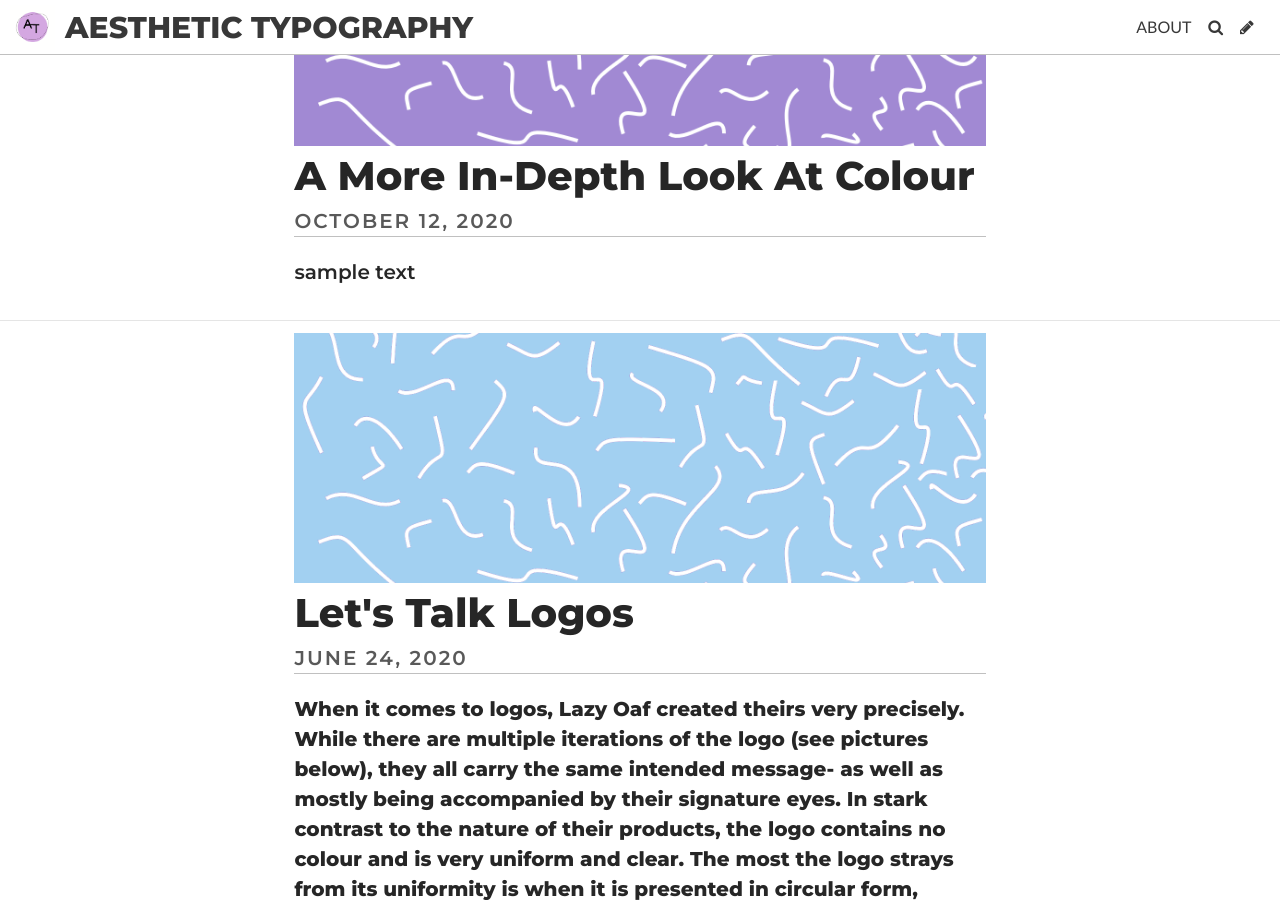
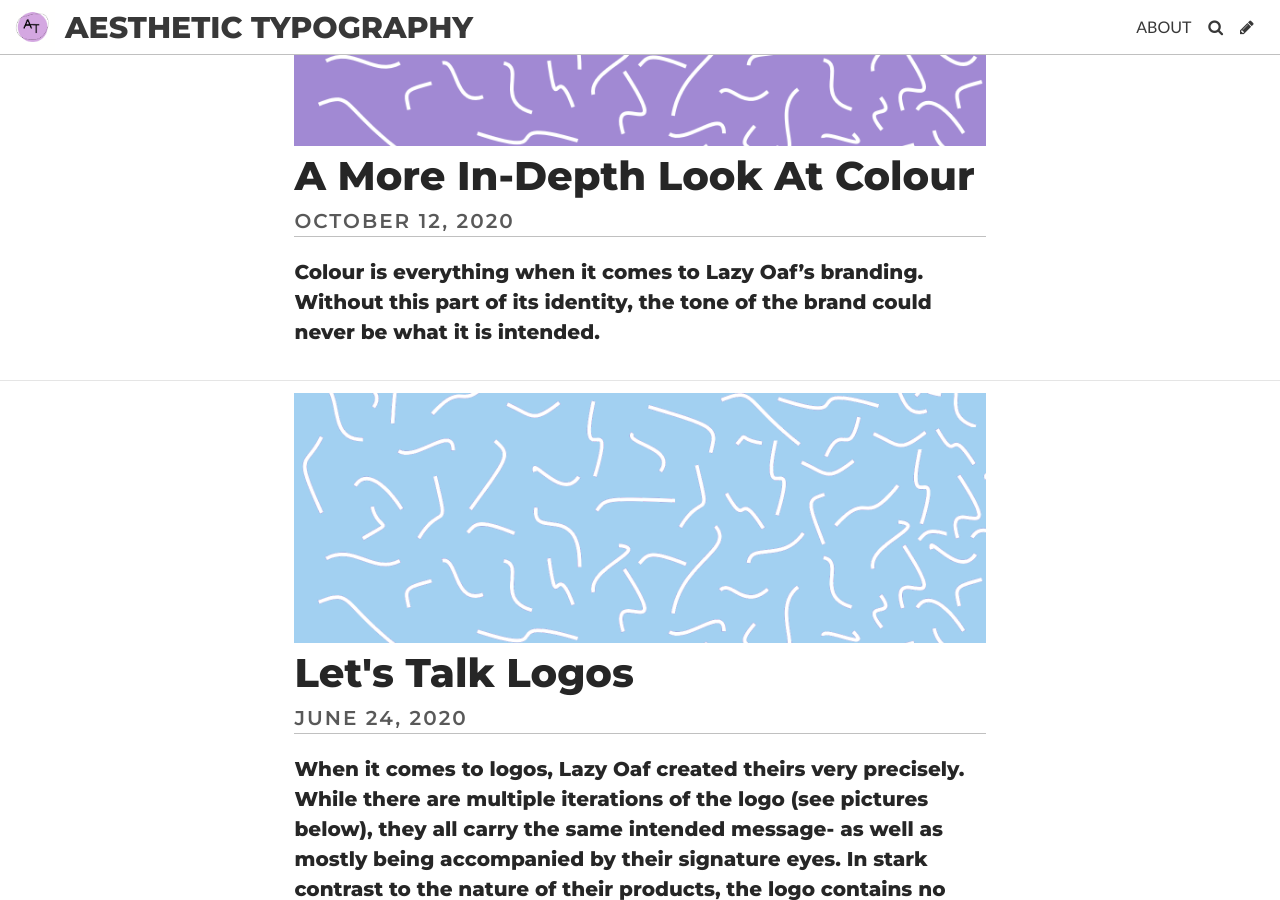
Before and after one commit to annabelle-coleman/typographydesign, a Jekyll site: the page built from index.html, in a window 1280 px wide and 900 px high, scrolled down 429 px. Built offline with Jekyll 4.4.1, drawn with Linux system fonts in a browser that asks for light colours; some web fonts are replaced; the list of posts is cut into pages by our own code; some of the changed lines change nothing that is shown.

Commit message:
Update Post “2020-10-12-a-more-in-depth-look-at-colour”

```diff
--- a/_posts/2020-10-12-a-more-in-depth-look-at-colour.md
+++ b/_posts/2020-10-12-a-more-in-depth-look-at-colour.md
@@ -5,4 +5,24 @@
 header_feature_image: ../uploads/purpleheader.png
 comments: true
 ---
-sample text
+**Colour is everything when it comes to Lazy Oaf’s branding. Without this part of its identity, the tone of the brand could never be what it is intended.**
+
+
+
+**The first notable colour choice is that of the logo being a simple, constant black and white- whereas Lazy Oaf products are often colourful and bold. This contrast is very much intentional, Lazy Oaf release various collections that fit various aesthetics therefore it would be near impossible to create a logo that encompasses an overall aesthetic of the brand. So logically, they did the exact opposite and created a bold, clear, black and white logo.**
+
+
+
+**Although at first black and white seem very one-dimensional in terms of the tone they set, they actually speak volumes- especially when used to highlight a product. The plain black and white of the logo creates a sense of balance and completion; almost a calm to contrast the chaos of the many patterns and bright colours of Lazy Oaf products.**
+
+![Image Credit: Lazy Oaf](../uploads/untitled-design-1-.png)
+
+**This is a conscious decision so as not to draw attention away from the products. Another use of colour worth noting is the simple white background of the website on which all of the text is presented- this creates an open atmosphere of creativity, once again reflecting the core values of the brand.**
+
+
+
+**The colour of Lazy Oaf products and the slogans on many of them is approached very differently to that of the logo. They tend to use bright or pastel colours and almost childlike themes but often with “depressing” or explicit slogans such as “Fuck What You Heard” which is one of the many designs pictured below. Full of oxymorons and wonderfully unique.**
+
+![Image credit: Lazy Oaf](../uploads/untitled-design.png)
+
+**Lazy Oaf have truly used cutesy, childlike clothing with explicit slogans on them to create a brand identity like no other. And I, for one, bloody love it.**
```
Also changed, not shown: 2 other files.
